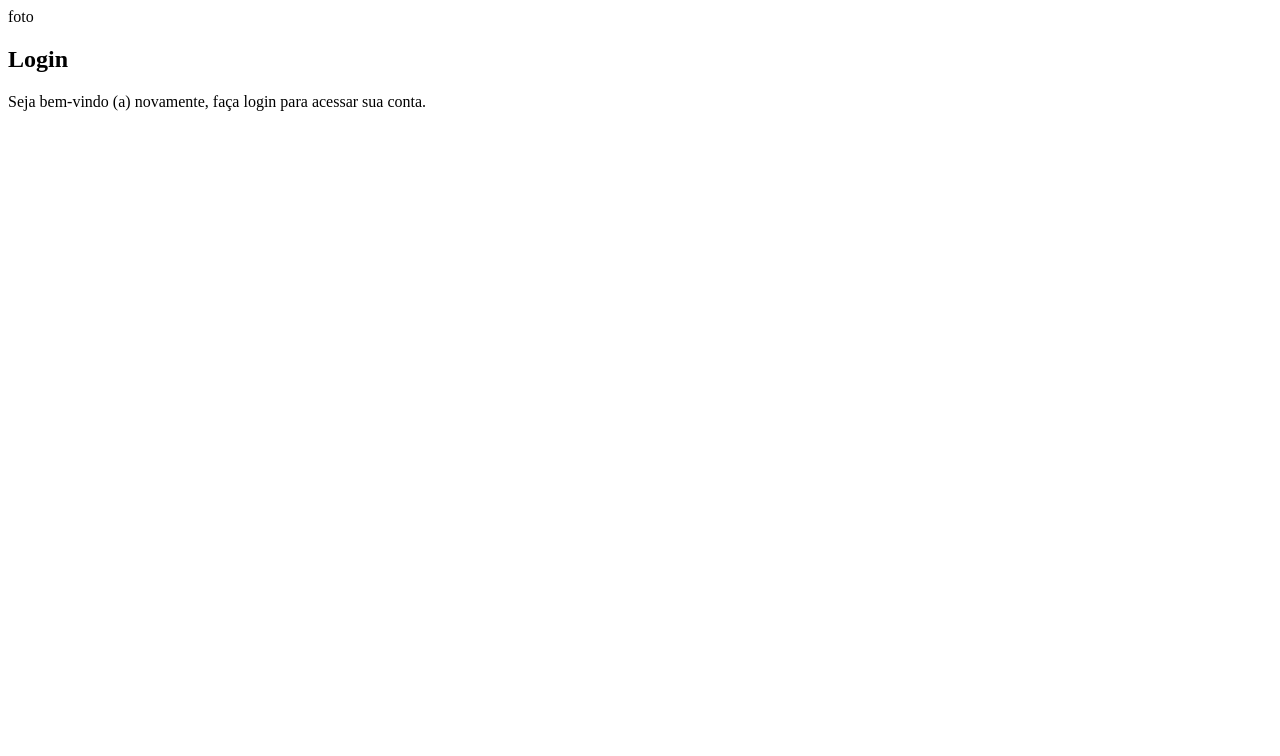
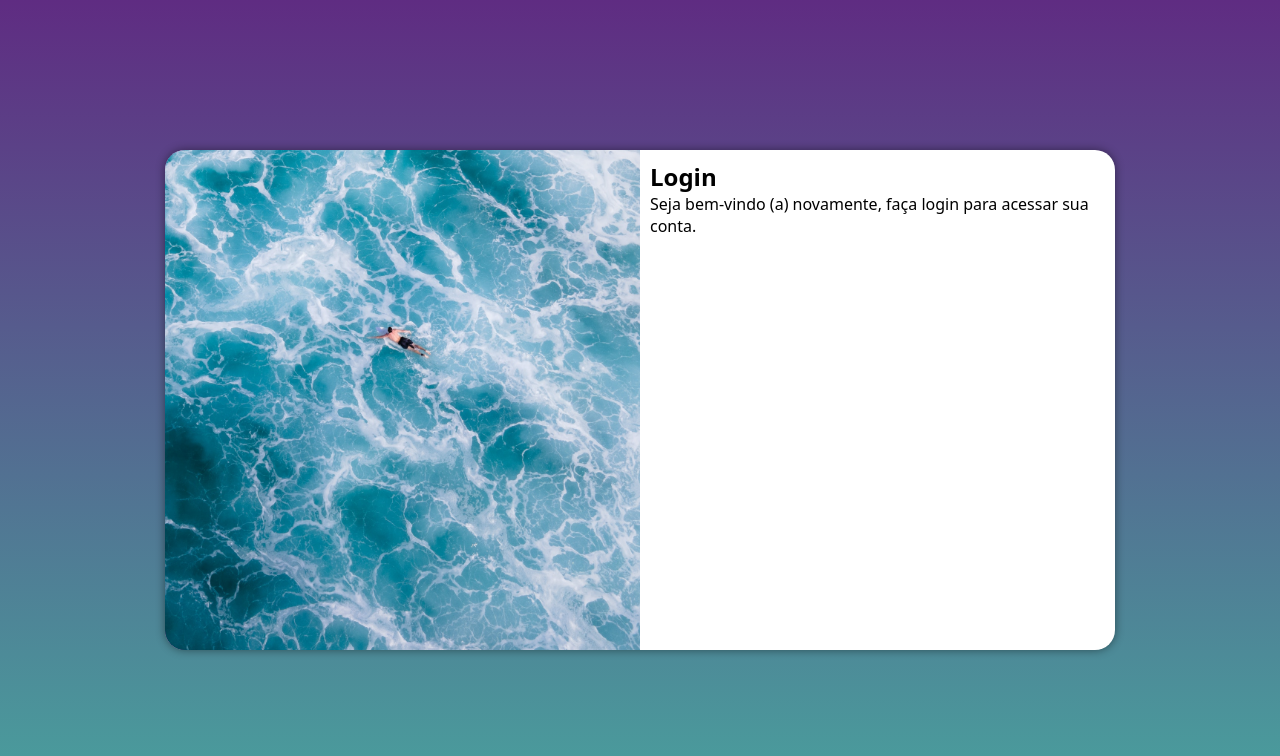
Before and after one commit to brunodevpereira/projeto-login, a plain HTML site: page index.html in a window 1280 px wide. Drawn offline with Linux system fonts and the light colour scheme.

Commit message:
adicionei midia query

```diff
--- /dev/null
+++ b/estilos/midia-qrs.css
@@ -0,0 +1,59 @@
+@charset "UTF-8";
+
+
+:root {
+    --cor01: #49a09d;
+    --cor02: #5f2c82;
+}
+
+
+@media screen and (min-width: 768px) and (max-width: 992px) {
+
+    body {
+        background-image: linear-gradient(to top, var(--cor01), var(--cor02));
+
+    }
+
+    section#login {
+        width: 80vw;
+    }
+
+    section#login > div#imagem {
+        float: left;
+        width: 40%;
+        height: 100%;
+
+    }
+
+    section#login > div#formulario {
+        float: right;
+        width: 60%;
+
+    }
+
+}
+
+@media screen and (min-width: 992px) {
+
+    body {
+        background-image: linear-gradient(to top, var(--cor01), var(--cor02));
+
+    }
+
+    section#login {
+        width: 950px;
+    }
+
+    section#login > div#imagem {
+        float: left;
+        width: 50%;
+        height: 100%;
+
+    }
+
+    section#login > div#formulario {
+        float: right;
+        width: 50%;
+
+    }
+}
--- a/estilos/style.css
+++ b/estilos/style.css
@@ -6,3 +6,54 @@
     --cor01: #49a09d;
     --cor02: #5f2c82;
 }
+
+* {
+    font-family: system-ui, -apple-system, BlinkMacSystemFont, 'Segoe UI', Roboto, Oxygen, Ubuntu, Cantarell, 'Open Sans', 'Helvetica Neue', sans-serif;
+    padding: 0px;
+    margin: 0px;
+    box-sizing: border-box;
+
+}
+
+html, body {
+    background-color: var(--cor02);
+    height: 100vh;
+    width: 100vw;
+
+}
+
+main {
+    position: relative;
+    height: 100vh;
+    width: 100vw;
+
+}
+
+section#login {
+    position: absolute;
+    top: 50%;
+    left: 50%;
+    transform: translate(-50%, -50%);
+    overflow: hidden;
+
+    background-color: white;
+    width: 250px;
+    height: 500px;
+    border-radius: 20px;
+    box-shadow: 0px 0px 10px rgba(0, 0, 0, 0.456);
+    transition: width .2s, heigth .2s;
+    transition-timing-function: ease;
+}
+
+section#login > div#imagem {
+    display: block;
+    background: var(--cor02) url(../imagens/imagem.jpg) no-repeat;
+    background-size: cover;
+    background-position: left bottom;
+    height: 200px;
+}
+
+section#login > div#formulario {
+    display: block;
+    padding: 10px;
+}
--- a/index.html
+++ b/index.html
@@ -5,13 +5,14 @@
     <meta http-equiv="X-UA-Compatible" content="IE=edge">
     <meta name="viewport" content="width=device-width, initial-scale=1.0">
     <link rel="stylesheet" href="estilos/style.css">
+    <link rel="stylesheet" href="estilos/midia-qrs.css">
     <title>Login</title>
 </head>
 <body>
     <main>
         <section id="login">
             <div id="imagem">
-                foto
+
             </div>
             <div id="formulario">
                 <h1>Login</h1>
```
